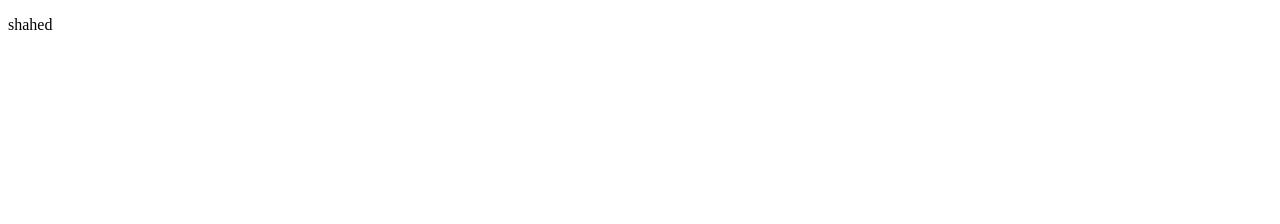
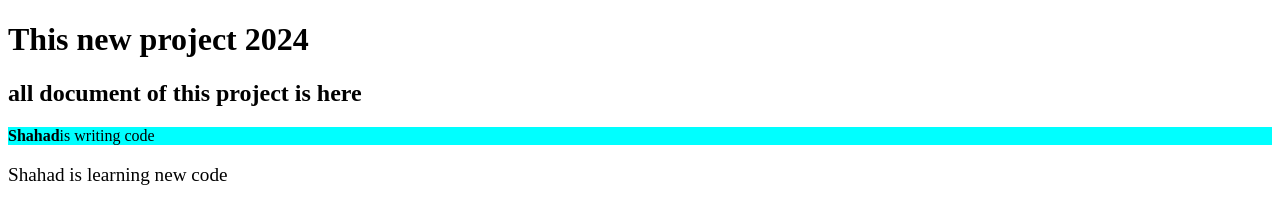
Before and after one commit to ShahadJuma/ShahadS, a plain HTML site: page 2024.html in a window 1280 px wide. Drawn offline with Linux system fonts and the light colour scheme.

Commit message:
Updated code in 2024

```diff
--- a/2024.html
+++ b/2024.html
@@ -5,14 +5,12 @@
     <meta name="viewport" content="width=device-width, initial-scale=1.0">
     <title>Document</title>
 </head>
-<style>
-
-
 </style>
 <body>
-
-<p>shahed</p>
-
+<h1> This new project 2024</h1>
+<h2>all document of this project is here</h2>
+<p style="background-color: aqua;"> <b>Shahad</b>is writing code</p>
+<p style="font-size: larger;"> Shahad is learning new code</p>
 
 </body>
 </html>
```
Also changed, not shown: Screenshot 2024-08-28 204844.png (added).
